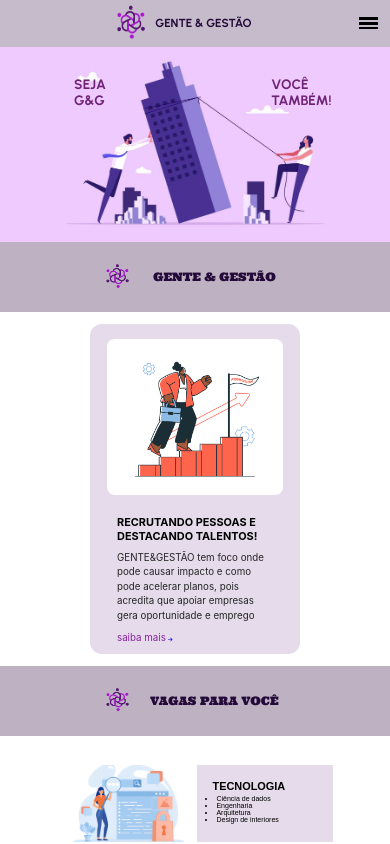
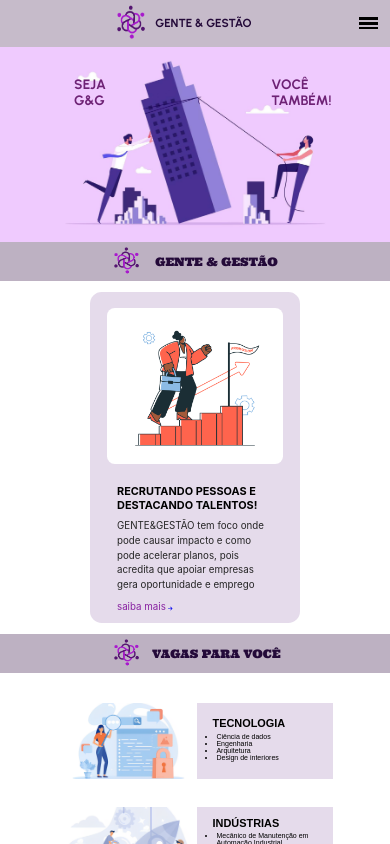
Before and after one commit to myslium/tcc-g-g, a React (Create React App) app: page / in a window 390 px wide. Shown: the top 844 px of the page. Built offline with nearby package versions, Linux system fonts and the light colour scheme; a web font is replaced by a local one.

Commit message:
arrumsar

```diff
--- a/src/admin/gerenciamento/index.scss
+++ b/src/admin/gerenciamento/index.scss
@@ -6,9 +6,13 @@
 
     .topo {
         padding: 2vw;
-        div{
-            padding: 0vw 30vw;
-        }
+        width: 78vw;
+
+        @media (max-width: 768px) {
+           width: 90vw;
+            }
+
+
 
     }
 
--- a/src/componentes/tituloelogo/index.scss
+++ b/src/componentes/tituloelogo/index.scss
@@ -5,18 +5,18 @@
     align-items: center;
     color: #000000;
     justify-content: center;
-    padding: 3vw 5px;
+    padding: 1.5vw 5px;
     z-index: 998;
     box-sizing: border-box;
     width: 100%;
 
     @media(max-width:468px){
-        padding: 10vw 40vw;
+        padding: 1vw 40vw;
 
 
     }
     @media(max-width:768px){
-        padding: 8vw 40vw;
+        padding: 4vw 40vw;
 
 
     }
@@ -35,7 +35,6 @@ h1 {
     font-weight: 400;
     margin: 0;
     color: #240A39;
-    width: 40vw;
     text-align: center;
 }
 
@@ -48,11 +47,12 @@ h1 {
 
     h1 {
         font-size: 3.5vw;
+        width: 40vw;
     }
 
     .geg {
-        height: 5vw;
-        width: 7.5vw;
+        height: 7vw;
+        width: 9.5vw;
     }
     .imh1{
         height: 2vw;
@@ -63,11 +63,12 @@ h1 {
 
     h1 {
         font-size: 3vw;
+        width: 35vw;
     }
 
     .geg {
-        height: 7vw;
-        width: 10vw;
+        height: 8vw;
+        width: 11vw;
     }
     .imh1{
         height: 2vw;
--- a/src/pages/inicio/index.scss
+++ b/src/pages/inicio/index.scss
@@ -268,6 +268,15 @@
         background-size: 90%;
         background-repeat: no-repeat;
 
+        @media (max-width: 468px) {
+            background-size: 90%;
+            background-position: bottom !important;
+
+
+
+
+        }
+
 
         .consultor {
             width: 45vw;
@@ -317,6 +326,9 @@
             position: absolute;
             right: 5vw;
             bottom: 0;
+
+
+
         }
 
 
```
